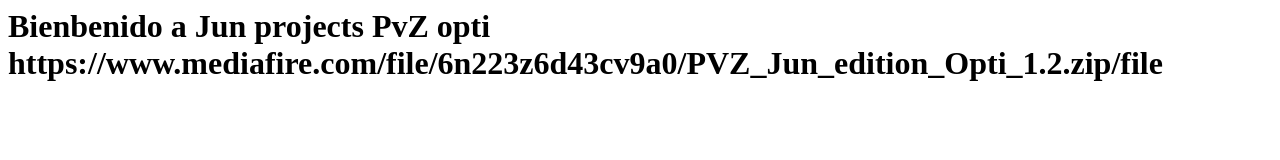
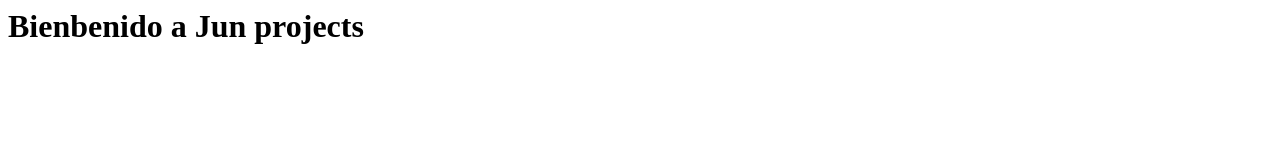
Before and after one commit to XxItsJunXx56/XxItsJunXx56.github.io, a plain HTML site: page index.html in a window 1280 px wide. Drawn offline with Linux system fonts and the light colour scheme.

Commit message:
Actualizar index.html

```diff
--- a/index.html
+++ b/index.html
@@ -1,2 +1 @@
-<h1>Bienbenido a Jun projects
-PvZ opti https://www.mediafire.com/file/6n223z6d43cv9a0/PVZ_Jun_edition_Opti_1.2.zip/file</h1>
+<h1>Bienbenido a Jun projects</h1>
```
